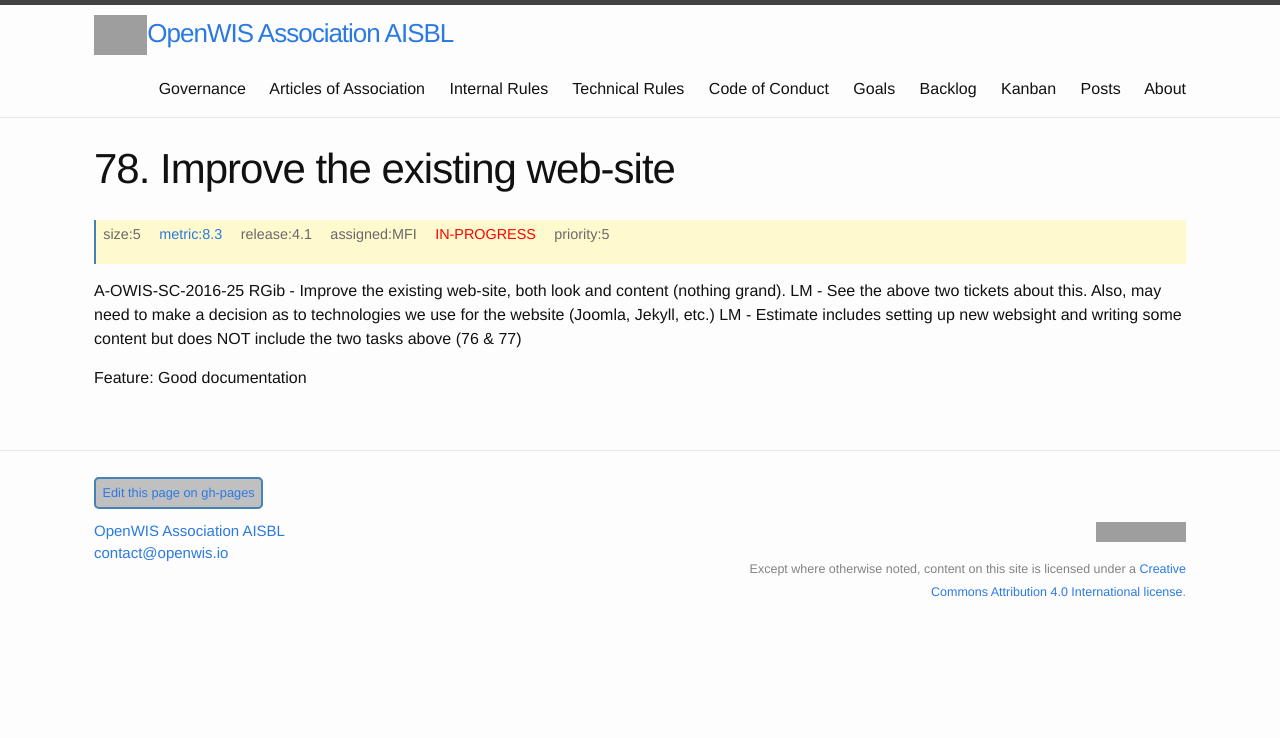
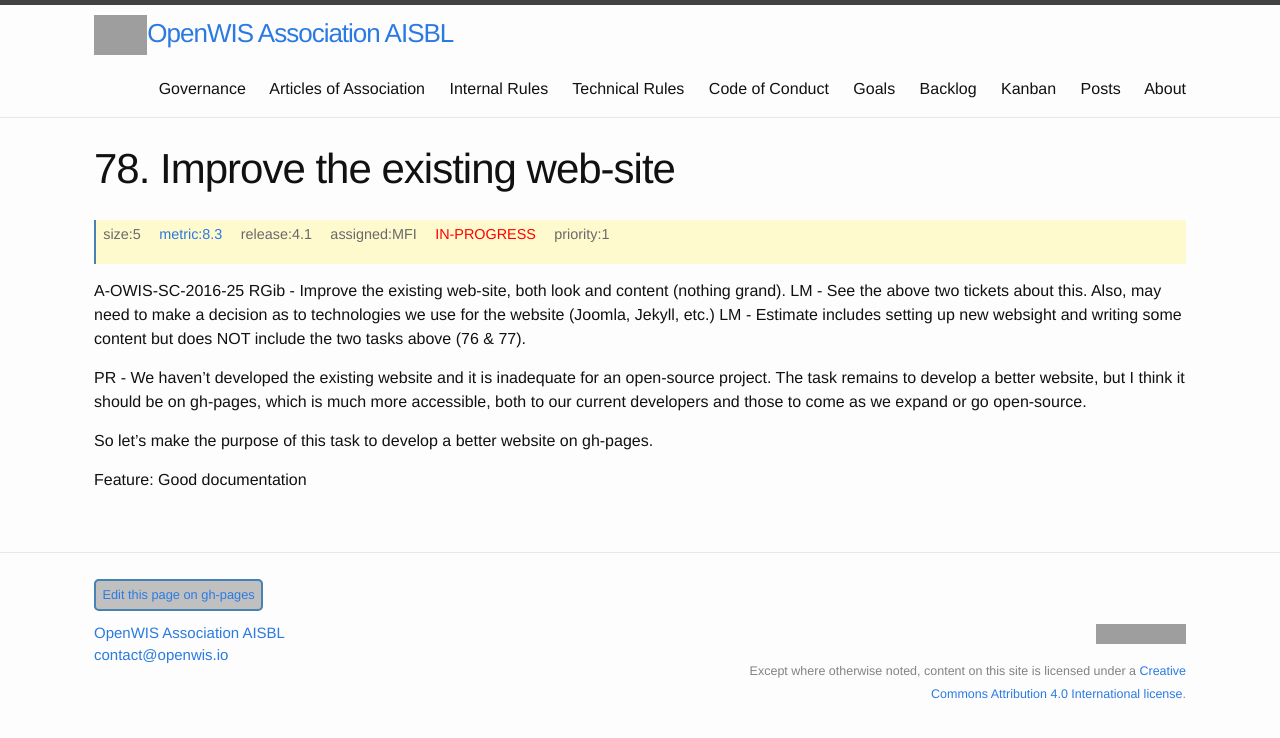
Before and after one commit to OpenWIS/openwis-documentation, a Jekyll site: the page built from _kanban/OpenWIS-Backlog-000078.md, in a window 1280 px wide. Shown: the top 738 px of the page. Built offline with Jekyll 4.4.1, drawn with Linux system fonts in a browser that asks for light colours; grey boxes are pictures that could not be loaded.

Commit message:
Update OpenWIS-Backlog-000078.md
Changed priority from 5 to 1.  Added text.

```diff
--- a/_kanban/OpenWIS-Backlog-000078.md
+++ b/_kanban/OpenWIS-Backlog-000078.md
@@ -11,7 +11,11 @@
 kanRelease: 4.1
 kanMetric: 8.3
 kanSize: 5
-kanPriority: 5
+kanPriority: 1
 kanRepo: OpenWIS/openwis-documentation
 ---
-A-OWIS-SC-2016-25 RGib - Improve the existing web-site, both look and content (nothing grand). LM - See the above two tickets about this. Also, may need to make a decision as to technologies we use for the website (Joomla, Jekyll, etc.) LM - Estimate includes setting up new websight and writing some content but does NOT include the two tasks above (76 & 77)
+A-OWIS-SC-2016-25 RGib - Improve the existing web-site, both look and content (nothing grand). LM - See the above two tickets about this. Also, may need to make a decision as to technologies we use for the website (Joomla, Jekyll, etc.) LM - Estimate includes setting up new websight and writing some content but does NOT include the two tasks above (76 & 77).
+
+PR - We haven't developed the existing website and it is inadequate for an open-source project.  The task remains to develop a better website, but I think it should be on gh-pages, which is much more accessible, both to our current developers and those to come as we expand or go open-source.
+
+So let's make the purpose of this task to develop a better website on gh-pages.
```
